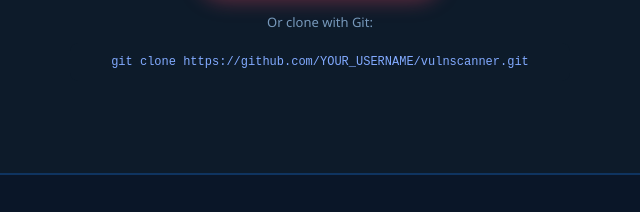
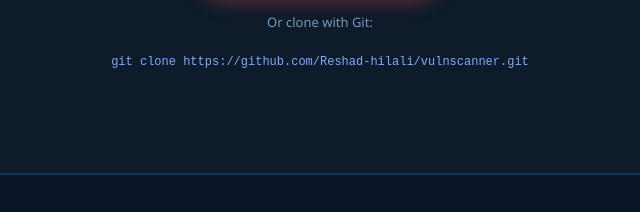
Before and after one commit to Reshad-hilali/Vulnscanner, a plain HTML site: page index.html in a window 1280 px wide. Shown: the part 3413-3625 px from the top of the page, 320-960 px from the left. Drawn offline with Linux system fonts and the light colour scheme.

Commit message:
Update Git clone URL in index.html

```diff
--- a/index.html
+++ b/index.html
@@ -416,7 +416,7 @@
       Or clone with Git:
     </p>
     <div class="code-block" style="max-width:500px; margin: 12px auto;">
-      git clone https://github.com/YOUR_USERNAME/vulnscanner.git
+      git clone https://github.com/Reshad-hilali/vulnscanner.git
     </div>
   </div>
 </div>
```
